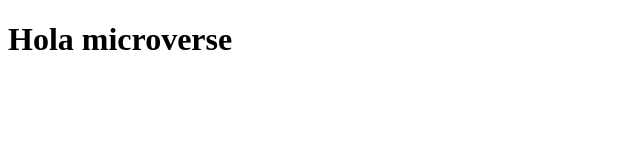
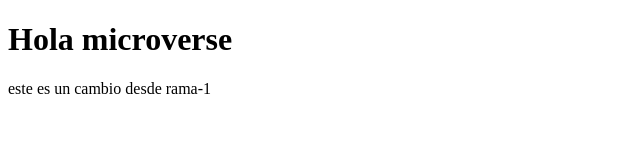
Before and after one commit to joramot/test_repository, a plain HTML site: page page1.html in a window 1280 px wide. Shown: the whole page, without its empty margins (0-640 px from the left). Drawn offline with Linux system fonts and the light colour scheme.

Commit message:
cambio en page1, se agrega <p>

```diff
--- a/page1.html
+++ b/page1.html
@@ -6,6 +6,7 @@
     <meta name="viewport" content="width=device-width, initial-scale=1.0">
     <title>Document</title>
         <h1>Hola microverse</h1>
+        <p> este es un cambio desde rama-1</p>
 </head>
 <body>
 
```
